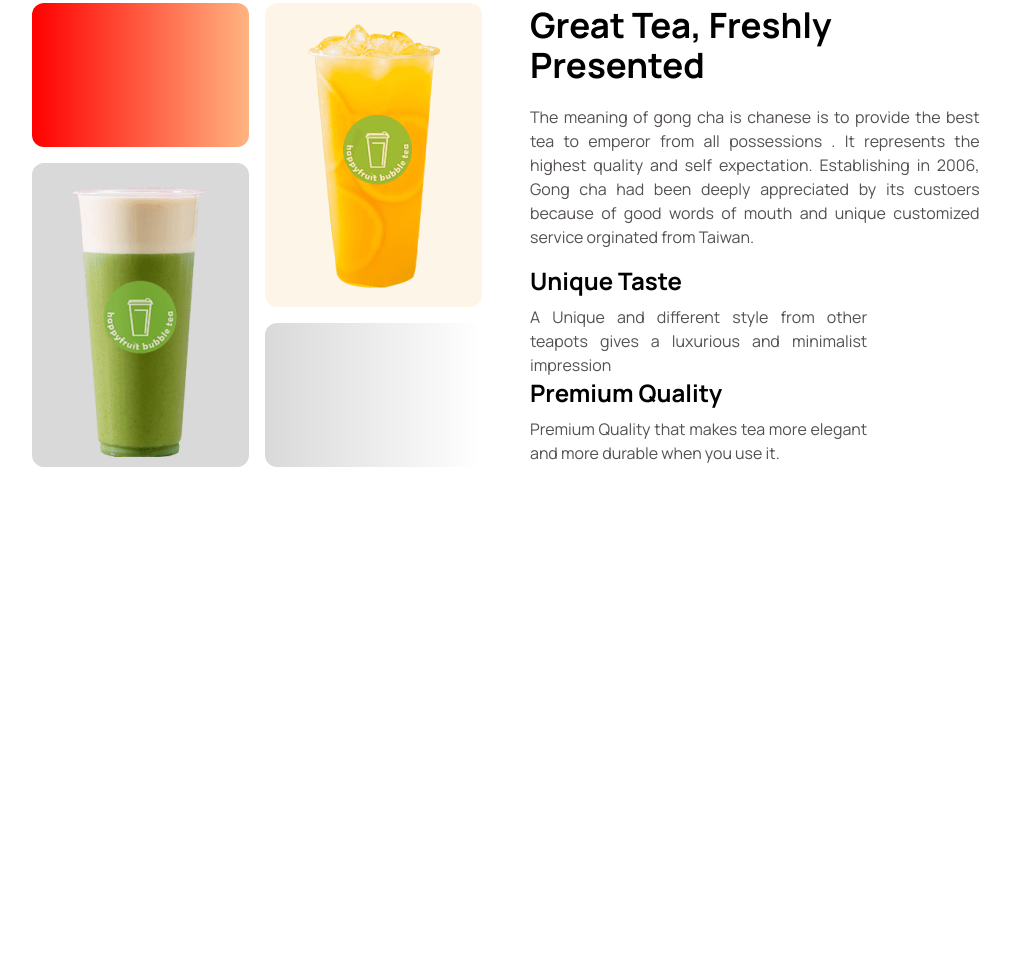
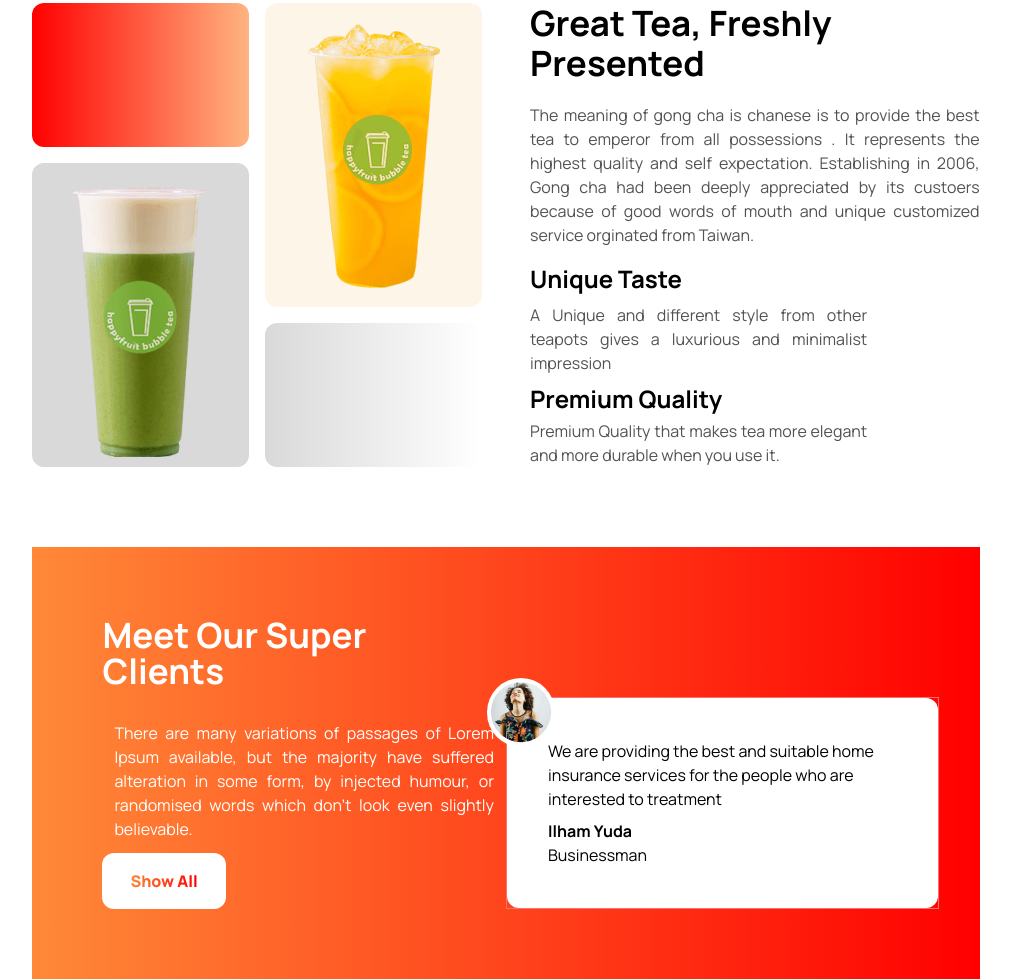
Before and after one commit to pritom-roy/Tea_House, a plain HTML site: page index.html in a window 1280 px wide. Shown: the part 1110-2089 px from the top of the page, without its empty margins (134-1145 px from the left). Before the commit the page ends 1657 px from the top, so only its background shows below. Drawn offline with nearby package versions, Linux system fonts and the light colour scheme.

Commit message:
Minor Improvement

```diff
--- a/index.html
+++ b/index.html
@@ -109,9 +109,9 @@
                     from Taiwan.</p>
                 <div class="md:w-9/12">
                     <h2 class="text-2xl font-bold pb-2">Unique Taste</h2>
-                    <p class="text-[1rem] text-[#555151]">A Unique and different style from other teapots gives a
+                    <p class="text-[1rem] text-[#555151] pb-2">A Unique and different style from other teapots gives a
                         luxurious and minimalist impression</p>
-                    <h2 class="text-2xl font-bold pb-2">Premium Quality</h2>
+                    <h2 class="text-2xl font-bold pb-1">Premium Quality</h2>
                     <p class="text-[1rem] text-[#555151]">Premium Quality that makes tea more elegant and more durable
                         when you use it.</p>
                 </div>
@@ -119,8 +119,54 @@
 
         </section>
         <!-- Review section -->
-        <section class="mt-20">
+        <section class="mt-20 p-10 md:p-[4.375rem] bg-gradient-to-l from-[#FF0000] to-[#FF8938] md:flex">
+            <div class="md:w-[50%]">
+                <h1 class="text-3xl md:text-[2.1825rem] font-bold mb-5 text-white">Meet Our Super <br>Clients</h1>
+                <p class="text-[1rem] text-white text-justify p-3">There are many variations of passages of Lorem Ipsum
+                    available, but
+                    the majority have suffered
+                    alteration in some form, by injected humour, or randomised words which don't look even slightly
+                    believable. </p>
+                <button class="py-4 px-7 rounded-xl bg-white">
+                    <p
+                        class="bg-clip-text text-transparent bg-gradient-to-l from-[#FF0000] to-[#FF8938] font-extrabold">
+                        Show All</p>
+                </button>
+            </div>
+            <div class="relative">
+                <div class="absolute top-20 md:w-[433px] border w-72 border-red-400 p-0">
+                    <div class="relative bg-white rounded-xl">
+                        <div class="bg-white rounded-full absolute -top-5 -left-5"><img src="images/client.png" alt=""
+                                class="p-1"></div>
+                        <div class="p-[2.5625rem]">
+                            <p class="text-[1rem] pb-2">We are providing the best and suitable home insurance services
+                                for
+                                the
+                                people
+                                who are interested to treatment</p>
+                            <h2 class="text-[1rem] font-bold">Ilham Yuda</h2>
+                            <p class="text-[1rem]">Businessman</p>
+                        </div>
+                    </div>
+                </div>
 
+                <!-- <div class="relative py-24">
+                    <div class="absolute z-10 top-44 md:top-52">
+                        <div class="h-56 w-full md:w-3/4 bg-white text-black rounded-lg flex items-center px-5">
+                            <div class="absolute -top-5 -left-5 bg-white rounded-full">
+                                <img class="p-1" src="./images/client.png" alt="" />
+                            </div>
+                            <div>
+                                <p class="text-gray-500 mb-5">
+                                    We are providing the best and suitable home insurance
+                                    services for the people who are interested to treatment
+                                </p>
+                                <h1 class="font-bold">Ilham Yuda</h1>
+                                <small class="font-bold text-gray-500">Businessman</small>
+                            </div>
+                        </div>
+                    </div>
+                </div> -->
         </section>
     </main>
     <footer>
```
